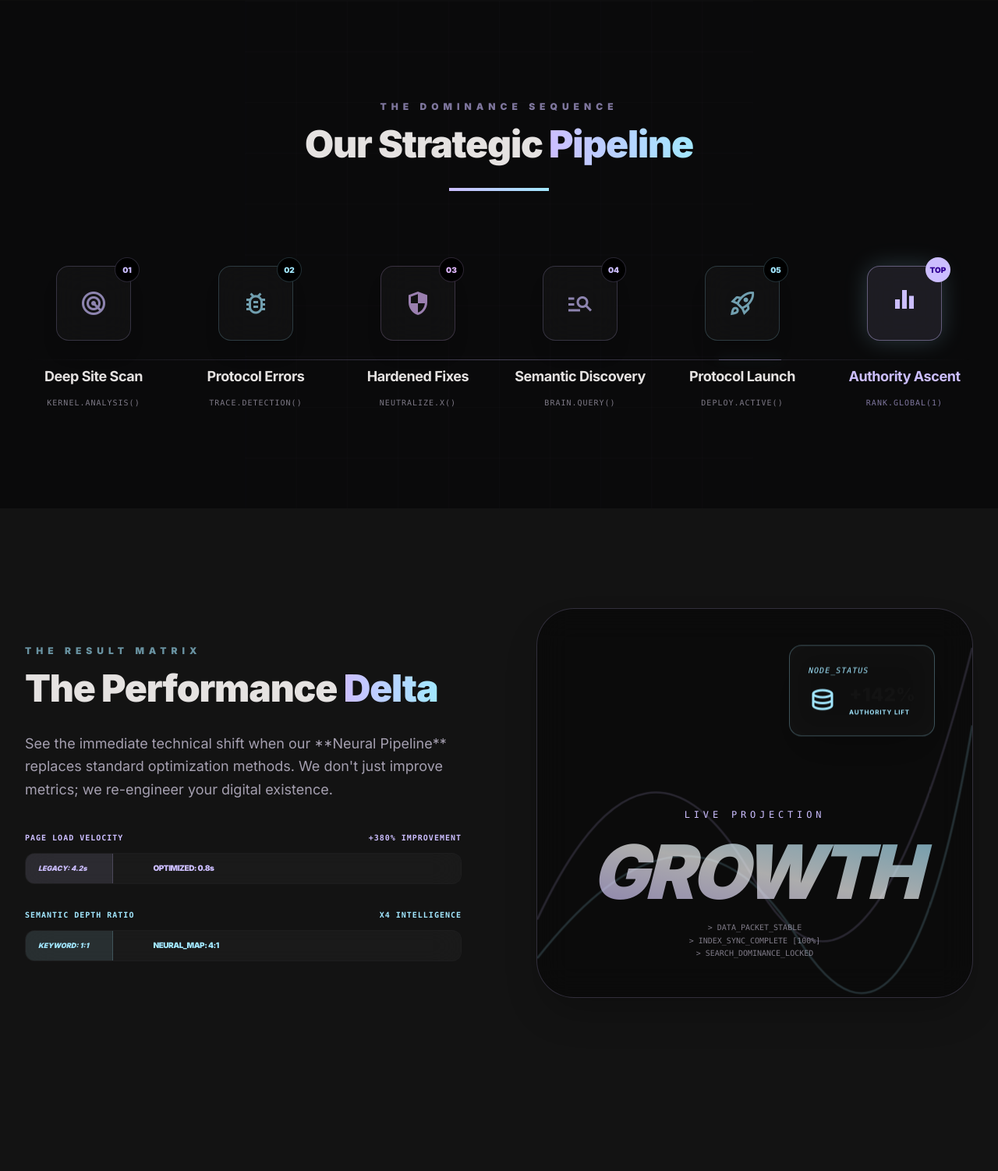
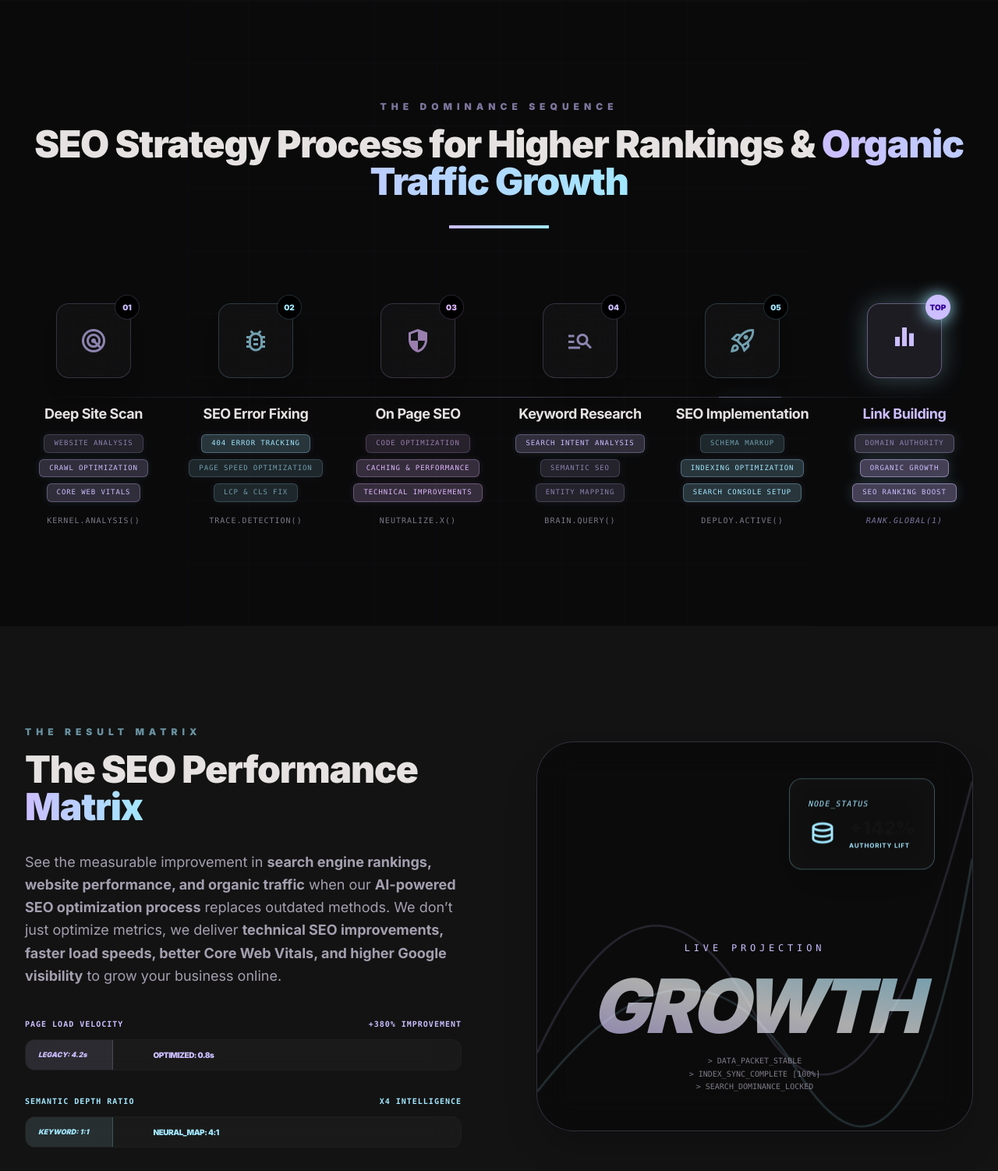
Before and after one commit to AbRehmansaif/difusionSEO, a Django app: page /services/ in a window 1280 px wide. Shown: the part 1786-3288 px from the top of the page at 78% size. Run offline with Django 5.2, Linux system fonts and the light colour scheme; some libraries are stand-ins or nearby versions.

Commit message:
service page complete SEO

```diff
--- a/templates/services.html
+++ b/templates/services.html
@@ -133,7 +133,7 @@
     <div class="max-w-7xl mx-auto relative z-10">
         <div class="text-center mb-24" data-aos="fade-up">
             <span class="text-xs uppercase font-black tracking-[0.5em] text-primary opacity-60 block mb-4">The Dominance Sequence</span>
-            <h2 class="text-5xl font-black tracking-tight">Our Strategic <span class="text-transparent bg-clip-text bg-gradient-to-r from-primary to-secondary">Pipeline</span></h2>
+            <h2 class="text-5xl font-black tracking-tight">SEO Strategy Process for Higher Rankings &  <span class="text-transparent bg-clip-text bg-gradient-to-r from-primary to-secondary">Organic Traffic Growth</span></h2>
             <div class="w-32 h-1 bg-gradient-to-r from-primary to-secondary mx-auto mt-8"></div>
         </div>
 
@@ -147,67 +147,98 @@
             <div class="grid grid-cols-1 md:grid-cols-2 lg:grid-cols-6 gap-8 relative">
                 <!-- Step 1: Analyze -->
                 <div class="flex flex-col items-center group" data-aos="fade-up" data-aos-delay="100">
-                    <div class="w-24 h-24 rounded-2xl glass-card flex items-center justify-center border border-primary/20 mb-8 relative group-hover:border-primary/50 transition-all duration-500 shadow-xl">
+                    <div class="w-24 h-24 rounded-2xl glass-card flex items-center justify-center border border-primary/20 mb-8 relative group-hover:border-primary/50 transition-all duration-500 shadow-xl group-hover:scale-110">
                         <span class="material-symbols-outlined text-4xl text-primary animate-pulse">radar</span>
                         <div class="absolute -top-3 -right-3 w-8 h-8 rounded-full bg-black border border-primary/20 flex items-center justify-center text-[10px] font-black text-primary">01</div>
                     </div>
-                    <h3 class="text-lg font-bold mb-3 tracking-tight group-hover:text-primary transition-colors">Deep Site Scan</h3>
+                    <h3 class="text-lg font-bold mb-3 tracking-tight group-hover:text-primary transition-colors text-center">Deep Site Scan</h3>
+                    <div class="flex flex-wrap justify-center gap-2 mb-4">
+                        <span class="text-[9px] font-mono px-3 py-1 rounded-md bg-primary/20 text-primary border border-primary/30 uppercase tracking-widest shadow-[0_0_10px_rgba(162,231,255,0.1)] animate-pulse">Website Analysis</span>
+                        <span class="text-[9px] font-mono px-3 py-1 rounded-md bg-primary/20 text-primary border border-primary/30 uppercase tracking-widest shadow-[0_0_10px_rgba(162,231,255,0.1)]">Crawl Optimization</span>
+                        <span class="text-[9px] font-mono px-3 py-1 rounded-md bg-primary/20 text-primary border border-primary/30 uppercase tracking-widest shadow-[0_0_10px_rgba(162,231,255,0.1)]">Core Web Vitals</span>
+                    </div>
                     <p class="text-[10px] text-on-surface-variant opacity-60 text-center uppercase tracking-widest font-mono">Kernel.Analysis()</p>
-                    <div class="mt-4 p-4 glass-card rounded-xl opacity-0 group-hover:opacity-100 transition-opacity duration-500 translate-y-2 group-hover:translate-y-0 text-[10px] font-mono text-primary/70 absolute top-full pointer-events-none w-48 z-20">
+                    <div class="mt-4 p-4 glass-card rounded-xl opacity-0 group-hover:opacity-100 transition-opacity duration-500 translate-y-2 group-hover:translate-y-0 text-[10px] font-mono text-primary/70 absolute top-full pointer-events-none w-48 z-20 shadow-2xl">
                         > SCAN_TYPE: FULL_AUDIT<br>
                         > NODES_CHECKED: 1,402<br>
-                        > DEPTH_LEVEL: 10
+                        > SCHEMA_SYNC: COMPLETED<br>
+                        > VITAL_BENCHMARK: DONE
                     </div>
                 </div>
 
                 <!-- Step 2: Mark Errors -->
                 <div class="flex flex-col items-center group" data-aos="fade-up" data-aos-delay="200">
-                    <div class="w-24 h-24 rounded-2xl glass-card flex items-center justify-center border border-secondary/20 mb-8 relative group-hover:border-secondary/50 transition-all duration-500 shadow-xl">
+                    <div class="w-24 h-24 rounded-2xl glass-card flex items-center justify-center border border-secondary/20 mb-8 relative group-hover:border-secondary/50 transition-all duration-500 shadow-xl group-hover:scale-110">
                         <span class="material-symbols-outlined text-4xl text-secondary animate-pulse">bug_report</span>
                         <div class="absolute -top-3 -right-3 w-8 h-8 rounded-full bg-black border border-secondary/20 flex items-center justify-center text-[10px] font-black text-secondary">02</div>
                     </div>
-                    <h3 class="text-lg font-bold mb-3 tracking-tight group-hover:text-secondary transition-colors text-center">Protocol Errors</h3>
+                    <h3 class="text-lg font-bold mb-3 tracking-tight group-hover:text-secondary transition-colors text-center text-center">SEO Error Fixing</h3>
+                    <div class="flex flex-wrap justify-center gap-2 mb-4">
+                        <span class="text-[9px] font-mono px-3 py-1 rounded-md bg-secondary/20 text-secondary border border-secondary/30 uppercase tracking-widest shadow-[0_0_10px_rgba(204,190,255,0.1)]">404 Error Tracking</span>
+                        <span class="text-[9px] font-mono px-3 py-1 rounded-md bg-secondary/20 text-secondary border border-secondary/30 uppercase tracking-widest shadow-[0_0_10px_rgba(204,190,255,0.1)] animate-pulse">Page Speed Optimization</span>
+                        <span class="text-[9px] font-mono px-3 py-1 rounded-md bg-secondary/20 text-secondary border border-secondary/30 uppercase tracking-widest shadow-[0_0_10px_rgba(204,190,255,0.1)] animate-pulse">LCP & CLS Fix</span>
+                    </div>
                     <p class="text-[10px] text-on-surface-variant opacity-60 text-center uppercase tracking-widest font-mono">Trace.Detection()</p>
                 </div>
 
                 <!-- Step 3: Resolve -->
                 <div class="flex flex-col items-center group" data-aos="fade-up" data-aos-delay="300">
-                    <div class="w-24 h-24 rounded-2xl glass-card flex items-center justify-center border border-tertiary/20 mb-8 relative group-hover:border-tertiary/50 transition-all duration-500 shadow-xl">
+                    <div class="w-24 h-24 rounded-2xl glass-card flex items-center justify-center border border-tertiary/20 mb-8 relative group-hover:border-tertiary/50 transition-all duration-500 shadow-xl group-hover:scale-110">
                         <span class="material-symbols-outlined text-4xl text-tertiary animate-pulse">security</span>
                         <div class="absolute -top-3 -right-3 w-8 h-8 rounded-full bg-black border border-tertiary/20 flex items-center justify-center text-[10px] font-black text-tertiary">03</div>
                     </div>
-                    <h3 class="text-lg font-bold mb-3 tracking-tight group-hover:text-tertiary transition-colors text-center">Hardened Fixes</h3>
+                    <h3 class="text-lg font-bold mb-3 tracking-tight group-hover:text-tertiary transition-colors text-center">On Page SEO</h3>
+                    <div class="flex flex-wrap justify-center gap-2 mb-4">
+                        <span class="text-[9px] font-mono px-3 py-1 rounded-md bg-tertiary/20 text-tertiary border border-tertiary/30 uppercase tracking-widest shadow-[0_0_10px_rgba(223,183,255,0.1)] animate-pulse">Code Optimization</span>
+                        <span class="text-[9px] font-mono px-3 py-1 rounded-md bg-tertiary/20 text-tertiary border border-tertiary/30 uppercase tracking-widest shadow-[0_0_10px_rgba(223,183,255,0.1)]">Caching & Performance</span>
+                        <span class="text-[9px] font-mono px-3 py-1 rounded-md bg-tertiary/20 text-tertiary border border-tertiary/30 uppercase tracking-widest shadow-[0_0_10px_rgba(223,183,255,0.1)]">Technical Improvements</span>
+                    </div>
                     <p class="text-[10px] text-on-surface-variant opacity-60 text-center uppercase tracking-widest font-mono">Neutralize.X()</p>
                 </div>
 
                 <!-- Step 4: Keywords -->
                 <div class="flex flex-col items-center group" data-aos="fade-up" data-aos-delay="400">
-                    <div class="w-24 h-24 rounded-2xl glass-card flex items-center justify-center border border-primary/20 mb-8 relative group-hover:border-primary/50 transition-all duration-500 shadow-xl">
+                    <div class="w-24 h-24 rounded-2xl glass-card flex items-center justify-center border border-primary/20 mb-8 relative group-hover:border-primary/50 transition-all duration-500 shadow-xl group-hover:scale-110">
                         <span class="material-symbols-outlined text-4xl text-primary animate-pulse">manage_search</span>
                         <div class="absolute -top-3 -right-3 w-8 h-8 rounded-full bg-black border border-primary/20 flex items-center justify-center text-[10px] font-black text-primary">04</div>
                     </div>
-                    <h3 class="text-lg font-bold mb-3 tracking-tight group-hover:text-primary transition-colors text-center">Semantic Discovery</h3>
+                    <h3 class="text-lg font-bold mb-3 tracking-tight group-hover:text-primary transition-colors text-center">Keyword Research</h3>
+                    <div class="flex flex-wrap justify-center gap-2 mb-4">
+                        <span class="text-[9px] font-mono px-3 py-1 rounded-md bg-primary/20 text-primary border border-primary/30 uppercase tracking-widest shadow-[0_0_10px_rgba(162,231,255,0.1)]">Search Intent Analysis</span>
+                        <span class="text-[9px] font-mono px-3 py-1 rounded-md bg-primary/20 text-primary border border-primary/30 uppercase tracking-widest shadow-[0_0_10px_rgba(162,231,255,0.1)] animate-pulse">Semantic SEO</span>
+                        <span class="text-[9px] font-mono px-3 py-1 rounded-md bg-primary/20 text-primary border border-primary/30 uppercase tracking-widest shadow-[0_0_10px_rgba(162,231,255,0.1)] animate-pulse">Entity Mapping</span>
+                    </div>
                     <p class="text-[10px] text-on-surface-variant opacity-60 text-center uppercase tracking-widest font-mono">Brain.Query()</p>
                 </div>
 
                 <!-- Step 5: Implement -->
                 <div class="flex flex-col items-center group" data-aos="fade-up" data-aos-delay="500">
-                    <div class="w-24 h-24 rounded-2xl glass-card flex items-center justify-center border border-secondary/20 mb-8 relative group-hover:border-secondary/50 transition-all duration-500 shadow-xl">
+                    <div class="w-24 h-24 rounded-2xl glass-card flex items-center justify-center border border-secondary/20 mb-8 relative group-hover:border-secondary/50 transition-all duration-500 shadow-xl group-hover:scale-110">
                         <span class="material-symbols-outlined text-4xl text-secondary animate-pulse">rocket_launch</span>
                         <div class="absolute -top-3 -right-3 w-8 h-8 rounded-full bg-black border border-secondary/20 flex items-center justify-center text-[10px] font-black text-secondary">05</div>
                     </div>
-                    <h3 class="text-lg font-bold mb-3 tracking-tight group-hover:text-secondary transition-colors text-center">Protocol Launch</h3>
+                    <h3 class="text-lg font-bold mb-3 tracking-tight group-hover:text-secondary transition-colors text-center">SEO Implementation</h3>
+                    <div class="flex flex-wrap justify-center gap-2 mb-4">
+                        <span class="text-[9px] font-mono px-3 py-1 rounded-md bg-secondary/20 text-secondary border border-secondary/30 uppercase tracking-widest shadow-[0_0_10px_rgba(204,190,255,0.1)] animate-pulse">Schema Markup</span>
+                        <span class="text-[9px] font-mono px-3 py-1 rounded-md bg-secondary/20 text-secondary border border-secondary/30 uppercase tracking-widest shadow-[0_0_10px_rgba(204,190,255,0.1)]">Indexing Optimization</span>
+                        <span class="text-[9px] font-mono px-3 py-1 rounded-md bg-secondary/20 text-secondary border border-secondary/30 uppercase tracking-widest shadow-[0_0_10px_rgba(204,190,255,0.1)]">Search Console Setup</span>
+                    </div>
                     <p class="text-[10px] text-on-surface-variant opacity-60 text-center uppercase tracking-widest font-mono">Deploy.Active()</p>
                 </div>
 
                 <!-- Step 6: Rank -->
                 <div class="flex flex-col items-center group" data-aos="fade-up" data-aos-delay="600">
-                    <div class="w-24 h-24 rounded-2xl glass-card bg-primary/10 flex items-center justify-center border border-primary/40 mb-8 relative group-hover:bg-primary/20 transition-all duration-500 shadow-[0_0_30px_rgba(162,231,255,0.2)]">
+                    <div class="w-24 h-24 rounded-2xl glass-card bg-primary/10 flex items-center justify-center border border-primary/40 mb-8 relative group-hover:bg-primary/20 transition-all duration-500 shadow-[0_0_30px_rgba(162,231,255,0.3)] group-hover:scale-110">
                         <span class="material-symbols-outlined text-4xl text-primary animate-bounce">equalizer</span>
-                        <div class="absolute -top-3 -right-3 w-8 h-8 rounded-full bg-primary flex items-center justify-center text-[10px] font-black text-on-primary">TOP</div>
+                        <div class="absolute -top-3 -right-3 w-8 h-8 rounded-full bg-primary flex items-center justify-center text-[10px] font-black text-on-primary shadow-[0_0_20px_#a2e7ff]">TOP</div>
                     </div>
-                    <h3 class="text-lg font-bold mb-3 tracking-tight text-primary transition-colors text-center">Authority Ascent</h3>
-                    <p class="text-[10px] text-primary opacity-60 text-center uppercase tracking-widest font-mono">Rank.Global(1)</p>
+                    <h3 class="text-lg font-bold mb-3 tracking-tight text-primary transition-colors text-center">Link Building</h3>
+                    <div class="flex flex-wrap justify-center gap-2 mb-4">
+                        <span class="text-[9px] font-mono px-3 py-1 rounded-md bg-primary/30 text-primary border border-primary/50 uppercase tracking-widest shadow-[0_0_15px_rgba(162,231,255,0.2)] animate-pulse">Domain Authority</span>
+                        <span class="text-[9px] font-mono px-3 py-1 rounded-md bg-primary/30 text-primary border border-primary/50 uppercase tracking-widest shadow-[0_0_15px_rgba(162,231,255,0.2)]">Organic Growth</span>
+                        <span class="text-[9px] font-mono px-3 py-1 rounded-md bg-primary/30 text-primary border border-primary/50 uppercase tracking-widest shadow-[0_0_15px_rgba(162,231,255,0.2)]">SEO Ranking Boost</span>
+                    </div>
+                    <p class="text-[10px] text-primary opacity-60 text-center uppercase tracking-widest font-mono italic">Rank.Global(1)</p>
                 </div>
             </div>
         </div>
@@ -228,9 +259,12 @@
         <div class="grid grid-cols-1 lg:grid-cols-2 gap-24 items-center">
             <div data-aos="fade-right">
                 <span class="text-xs uppercase font-black tracking-[0.5em] text-secondary opacity-60 block mb-4">The Result Matrix</span>
-                <h2 class="text-5xl font-black tracking-tight mb-8">The Performance <span class="text-transparent bg-clip-text bg-gradient-to-r from-primary to-secondary">Delta</span></h2>
+                <h2 class="text-5xl font-black tracking-tight mb-8">The SEO Performance <span class="text-transparent bg-clip-text bg-gradient-to-r from-primary to-secondary">Matrix</span></h2>
                 <p class="text-lg text-on-surface-variant leading-relaxed opacity-80 mb-10">
-                    See the immediate technical shift when our **Neural Pipeline** replaces standard optimization methods. We don't just improve metrics; we re-engineer your digital existence.
+                    See the measurable improvement in <strong>search engine rankings, website performance, and organic traffic</strong>
+                    when our <strong>AI-powered SEO optimization process</strong> replaces outdated methods.
+                    We don’t just optimize metrics, we deliver <strong>technical SEO improvements, faster load speeds,
+                    better Core Web Vitals, and higher Google visibility</strong> to grow your business online.
                 </p>
 
                 <div class="space-y-8">
```
